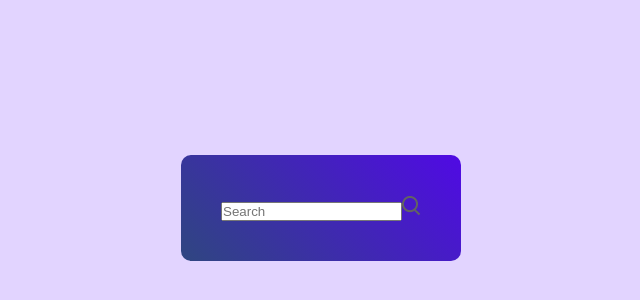
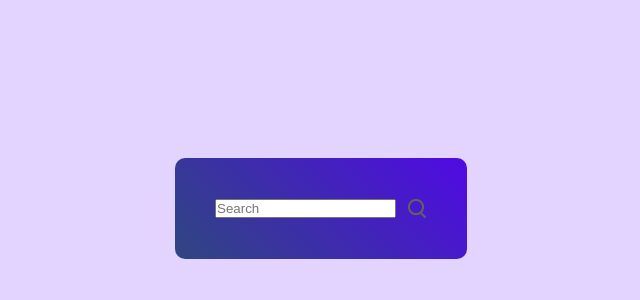
Before and after one commit to elijahgummer/weather-app-react, a React (Create React App) app in the folder weather-app-react/: page / in a window 1280 px wide. Shown: the part 192-492 px from the top of the page, without its empty margins (319-959 px from the left). Built offline with nearby package versions, Linux system fonts and the light colour scheme.

Commit message:
changed the gap and alignment

```diff
--- a/weather-app-react/src/components/Weather.css
+++ b/weather-app-react/src/components/Weather.css
@@ -7,3 +7,8 @@
     flex-direction: column;
     align-items: center;
 }
+.search-bar {
+    display: flex;
+    align-items: center;
+    gap: 12px;
+}
```
